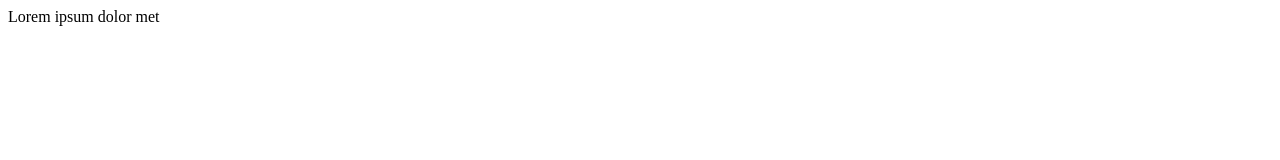
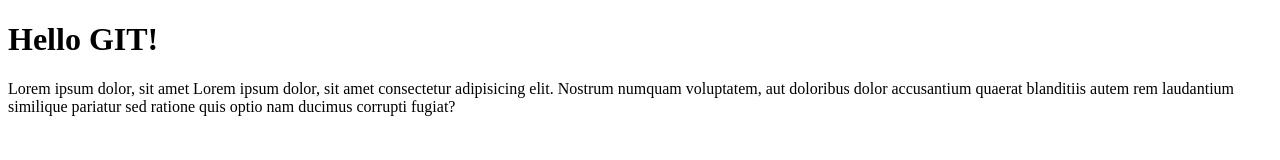
Before and after one commit to piotr-kedzia/git-course-4, a plain HTML site: page index.html in a window 1280 px wide. Drawn offline with Linux system fonts and the light colour scheme.

Commit message:
Hello GIT added

```diff
--- a/index.html
+++ b/index.html
@@ -7,7 +7,13 @@
     <title>Document</title>
 </head>
 <body>
-  Lorem ipsum dolor met
-
+  <h1> Hello GIT! </h1>
+    <p>Lorem ipsum dolor, sit amet
+    Lorem ipsum dolor, sit amet consectetur
+    adipisicing elit. Nostrum numquam voluptatem,
+    aut doloribus dolor accusantium quaerat blanditiis
+    autem rem laudantium similique pariatur sed ratione
+    quis optio nam ducimus corrupti fugiat?
+</p>
 </body>
 </html>
```
